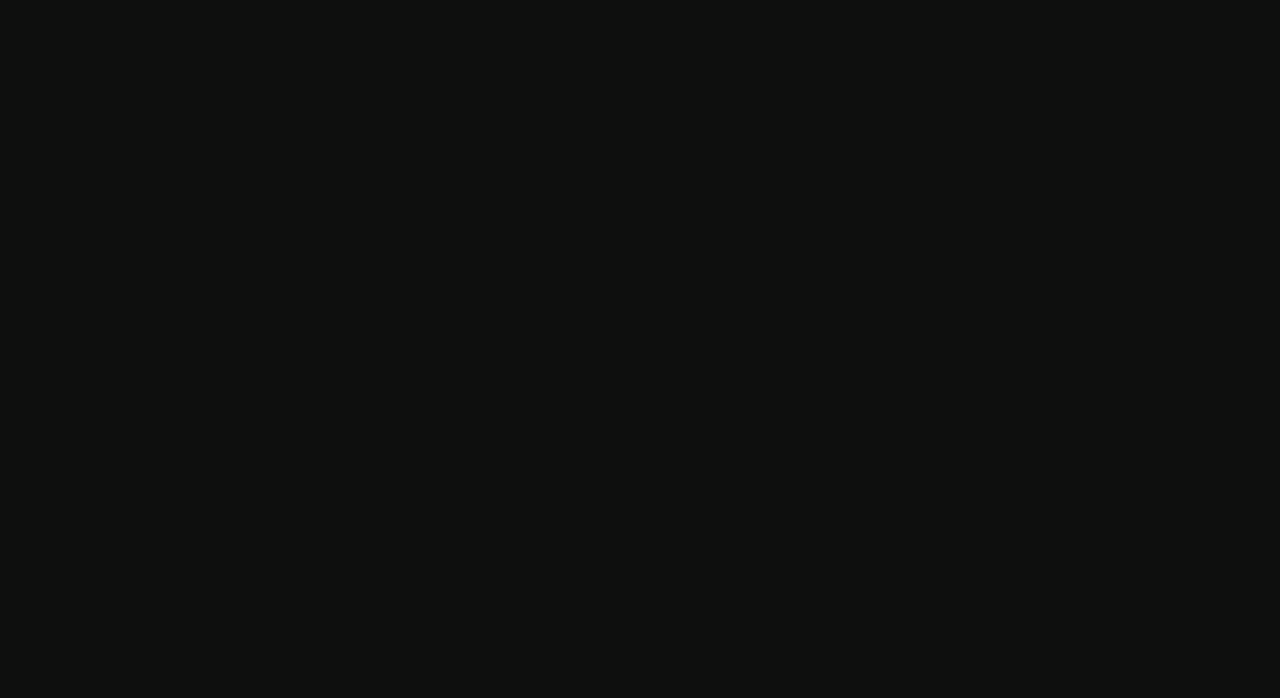
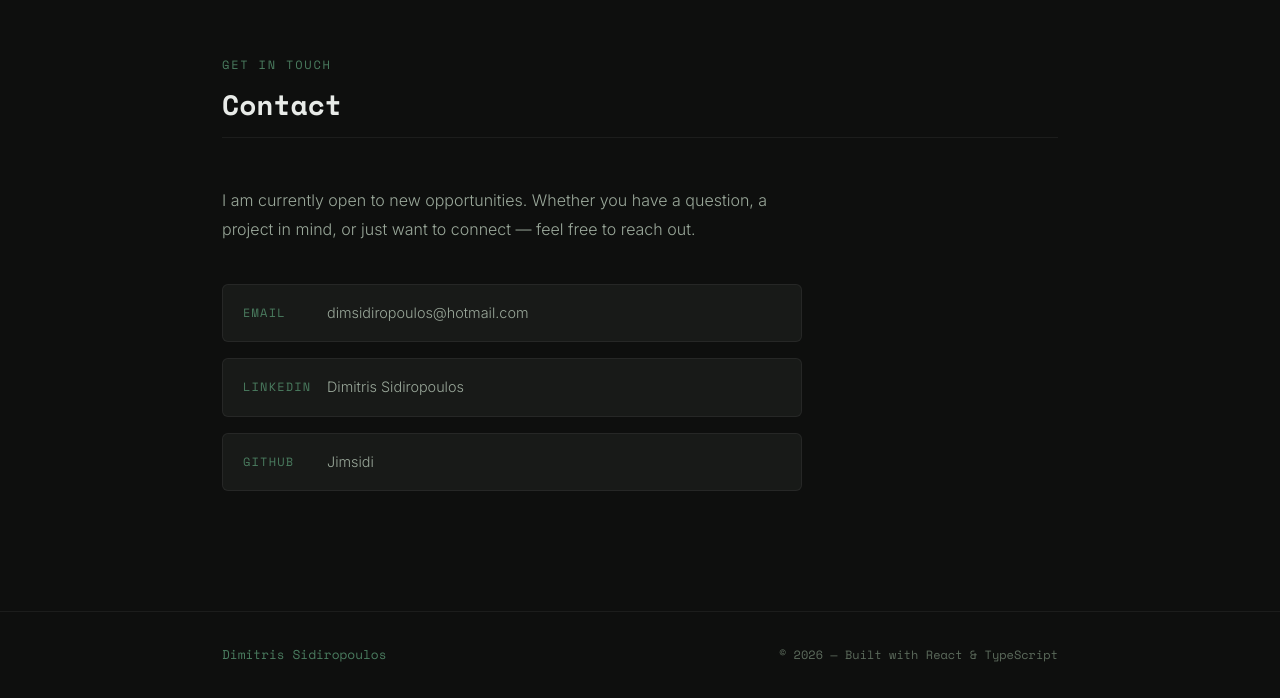
Before and after one commit to Jimsidi/jimsidi.github.io, a React (Vite) app: page / in a window 1280 px wide. Shown: the part 5367-6065 px from the top of the page. Before the commit the page ends 5302 px from the top, so only its background shows below. Built offline with nearby package versions, Linux system fonts and the light colour scheme.

Commit message:
feat: add contact and footer sections

```diff
--- a/src/App.tsx
+++ b/src/App.tsx
@@ -4,6 +4,8 @@ import Skills from './components/Skills'
 import Experience from './components/Experience'
 import Projects from './components/Projects'
 import Certifications from './components/Certifications'
+import Contact from './components/Contact'
+import Footer from './components/Footer'
 
 function App() {
   return (
@@ -15,7 +17,9 @@ function App() {
         <Experience />
         <Projects />
         <Certifications />
+        <Contact />
       </main>
+      <Footer />
     </>
   )
 }
--- /dev/null
+++ b/src/components/Contact.tsx
@@ -0,0 +1,42 @@
+function Contact() {
+  return (
+    <section id="contact">
+      <div className="container">
+        <p className="section-label">Get in touch</p>
+        <h2 className="section-title">Contact</h2>
+        <div className="contact__inner">
+          <p className="contact__text">
+            I am currently open to new opportunities. Whether you have a question, a project in
+            mind, or just want to connect — feel free to reach out.
+          </p>
+          <div className="contact__links">
+            <a href="mailto:dimsidiropoulos@hotmail.com" className="contact__link">
+              <span className="contact__link-label">Email</span>
+              <span className="contact__link-value">dimsidiropoulos@hotmail.com</span>
+            </a>
+            <a
+              href="https://www.linkedin.com/in/dimitris-sidiropoulos-831429288"
+              target="_blank"
+              rel="noopener noreferrer"
+              className="contact__link"
+            >
+              <span className="contact__link-label">LinkedIn</span>
+              <span className="contact__link-value">Dimitris Sidiropoulos</span>
+            </a>
+            <a
+              href="https://github.com/Jimsidi"
+              target="_blank"
+              rel="noopener noreferrer"
+              className="contact__link"
+            >
+              <span className="contact__link-label">GitHub</span>
+              <span className="contact__link-value">Jimsidi</span>
+            </a>
+          </div>
+        </div>
+      </div>
+    </section>
+  )
+}
+
+export default Contact
--- /dev/null
+++ b/src/components/Footer.tsx
@@ -0,0 +1,14 @@
+function Footer() {
+  const year = new Date().getFullYear()
+
+  return (
+    <footer className="footer">
+      <div className="container footer__inner">
+        <span className="footer__name">Dimitris Sidiropoulos</span>
+        <span className="footer__copy">© {year} — Built with React & TypeScript</span>
+      </div>
+    </footer>
+  )
+}
+
+export default Footer
--- a/src/index.css
+++ b/src/index.css
@@ -615,3 +615,79 @@ section {
   font-size: 0.8rem;
   color: var(--text-secondary);
 }
+
+/* ── Contact ──────────────────────────────────────────────── */
+.contact__inner {
+  max-width: 580px;
+}
+
+.contact__text {
+  font-size: 1rem;
+  color: var(--text-secondary);
+  line-height: 1.8;
+  margin-bottom: 2.5rem;
+}
+
+.contact__links {
+  display: flex;
+  flex-direction: column;
+  gap: 1rem;
+}
+
+.contact__link {
+  display: flex;
+  align-items: center;
+  gap: 1.5rem;
+  padding: 1rem 1.25rem;
+  background: var(--bg-card);
+  border: 1px solid var(--border);
+  border-radius: var(--radius);
+  transition: border-color 0.2s ease;
+  color: var(--text-primary);
+}
+
+.contact__link:hover {
+  border-color: var(--accent-border);
+  color: var(--text-primary);
+}
+
+.contact__link-label {
+  font-family: var(--font-mono);
+  font-size: 0.75rem;
+  color: var(--accent);
+  letter-spacing: 0.1em;
+  text-transform: uppercase;
+  width: 60px;
+  flex-shrink: 0;
+}
+
+.contact__link-value {
+  font-size: 0.9rem;
+  color: var(--text-secondary);
+}
+
+/* ── Footer ───────────────────────────────────────────────── */
+.footer {
+  border-top: 1px solid var(--border);
+  padding: 2rem 0;
+}
+
+.footer__inner {
+  display: flex;
+  justify-content: space-between;
+  align-items: center;
+  flex-wrap: wrap;
+  gap: 0.5rem;
+}
+
+.footer__name {
+  font-family: var(--font-mono);
+  font-size: 0.8rem;
+  color: var(--accent);
+}
+
+.footer__copy {
+  font-family: var(--font-mono);
+  font-size: 0.75rem;
+  color: var(--text-muted);
+}
```
